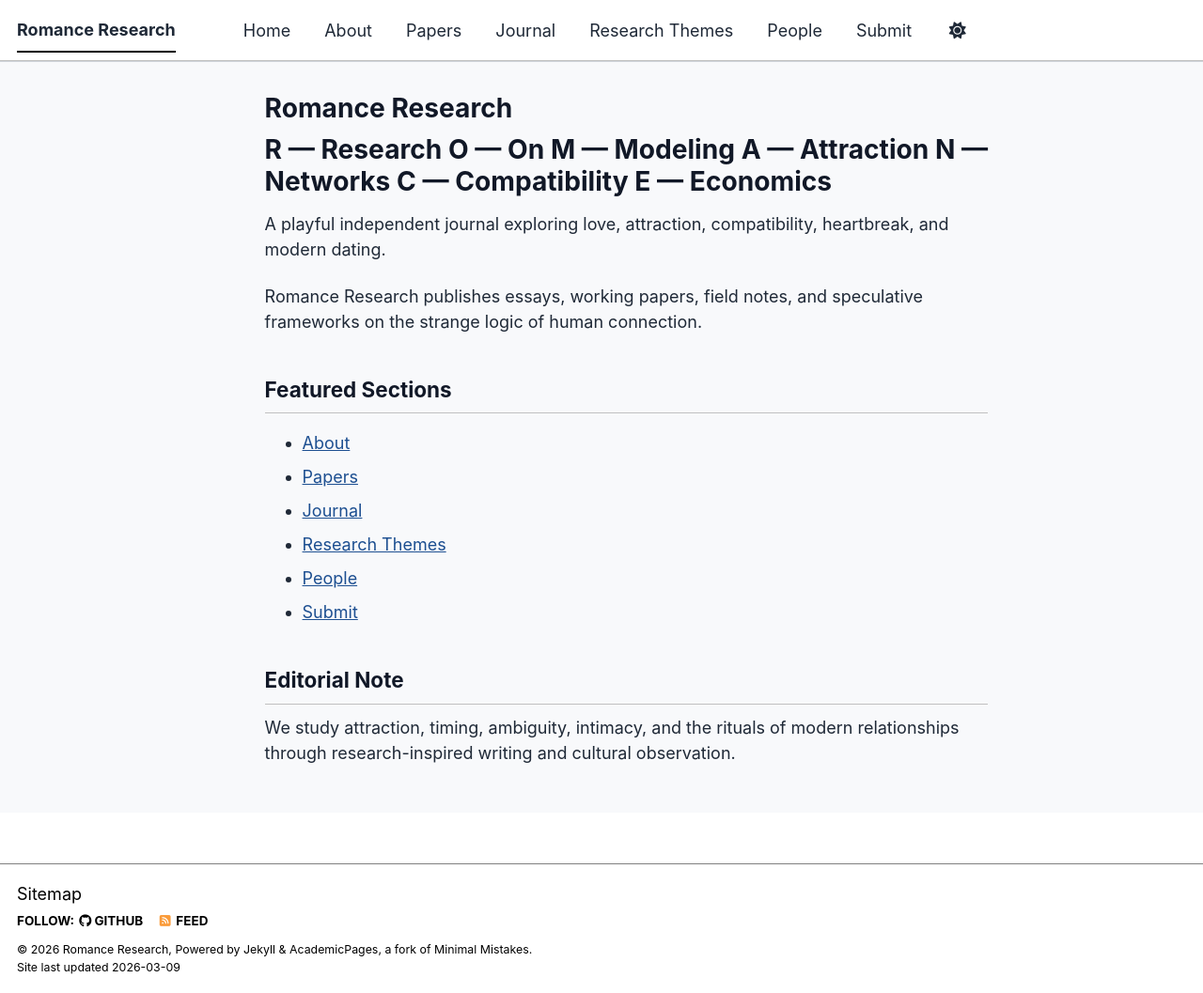
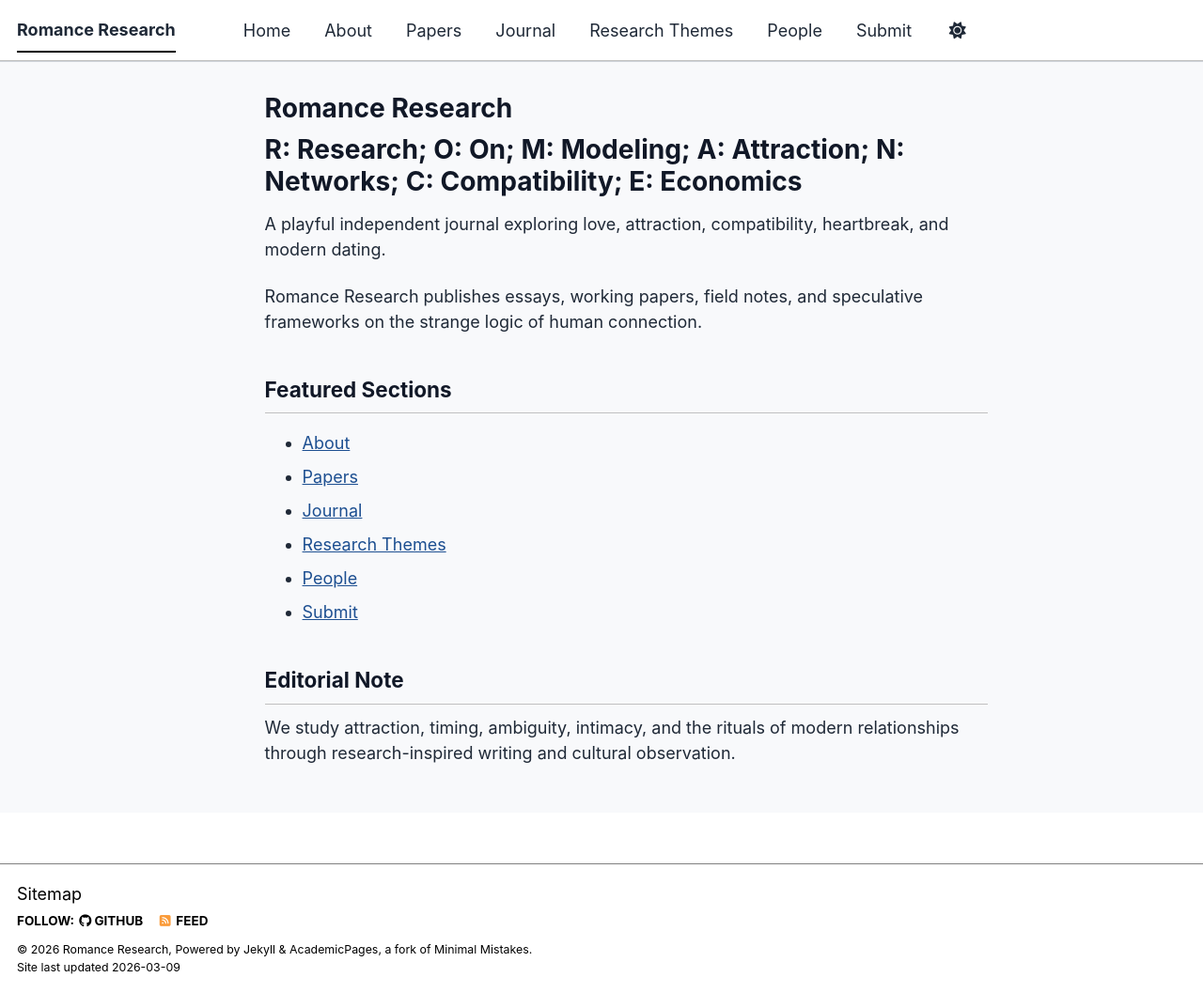
Before and after one commit to romanceresearch/romanceresearch.github.io, a Jekyll site: the page built from index.md, in a window 1280 px wide and 1057 px high. Shown: the whole window at 94% size. Built offline with Jekyll 4.4.1, drawn with Linux system fonts in a browser that asks for light colours; a script bundle is joined from its source files by our own code; library files that are not in the unit come from our copies.

```diff
--- a/index.md
+++ b/index.md
@@ -5,7 +5,7 @@ permalink: /
 author_profile: false
 ---
 
-# R — Research O — On M — Modeling A — Attraction N — Networks C — Compatibility E — Economics
+# R: Research; O: On; M: Modeling; A: Attraction; N: Networks; C: Compatibility; E: Economics
 
 A playful independent journal exploring love, attraction, compatibility, heartbreak, and modern dating.
 
```
